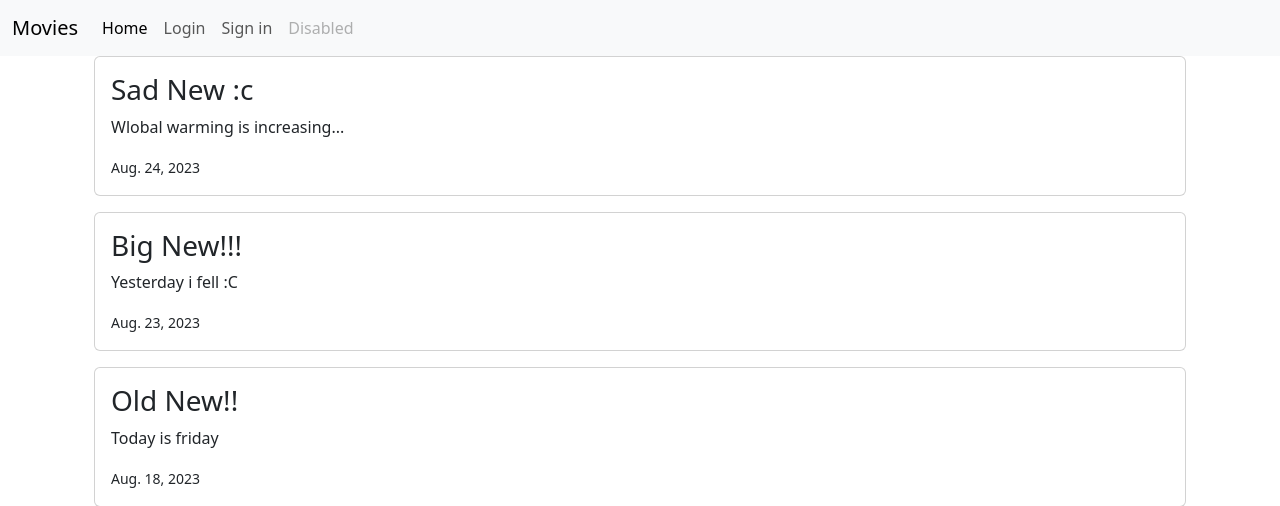
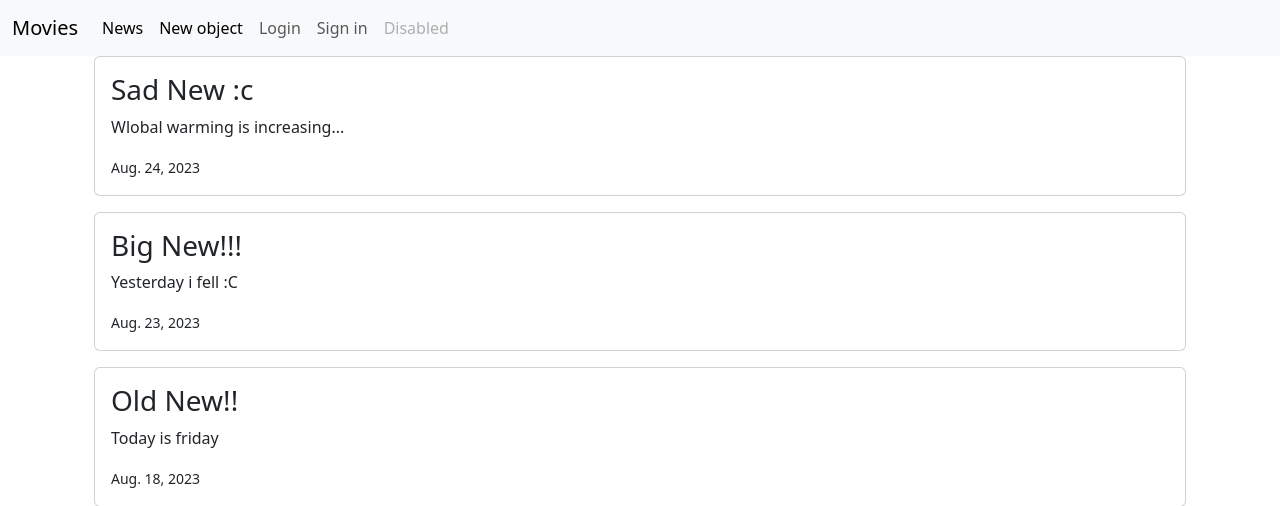
Before and after one commit to jmespitiag/moviereviewsproject, a Django app: page /news/ in a window 1280 px wide. Shown: the top 506 px of the page. Run offline with Django 4.2, Linux system fonts and the light colour scheme; data comes from the database, SQL or seed files in the repository.

Commit message:
Just added to nav bar

```diff
--- a/moviereviews/templates/base.html
+++ b/moviereviews/templates/base.html
@@ -16,7 +16,8 @@
           </button>
           <div class="collapse navbar-collapse" id="navbarNavAltMarkup">
             <div class="navbar-nav">
-              <a class="nav-link active" aria-current="page" href="{% url 'news' %}">Home</a>
+              <a class="nav-link active" aria-current="page" href="{% url 'news' %}">News</a>
+              <a class="nav-link active" aria-current="page" href="httsp://eafit.edu.co">New  object</a>
               <a class="nav-link" href="#">Login</a>
               <a class="nav-link" href="#">Sign in</a>
               <a class="nav-link disabled" aria-disabled="true">Disabled</a>
```
